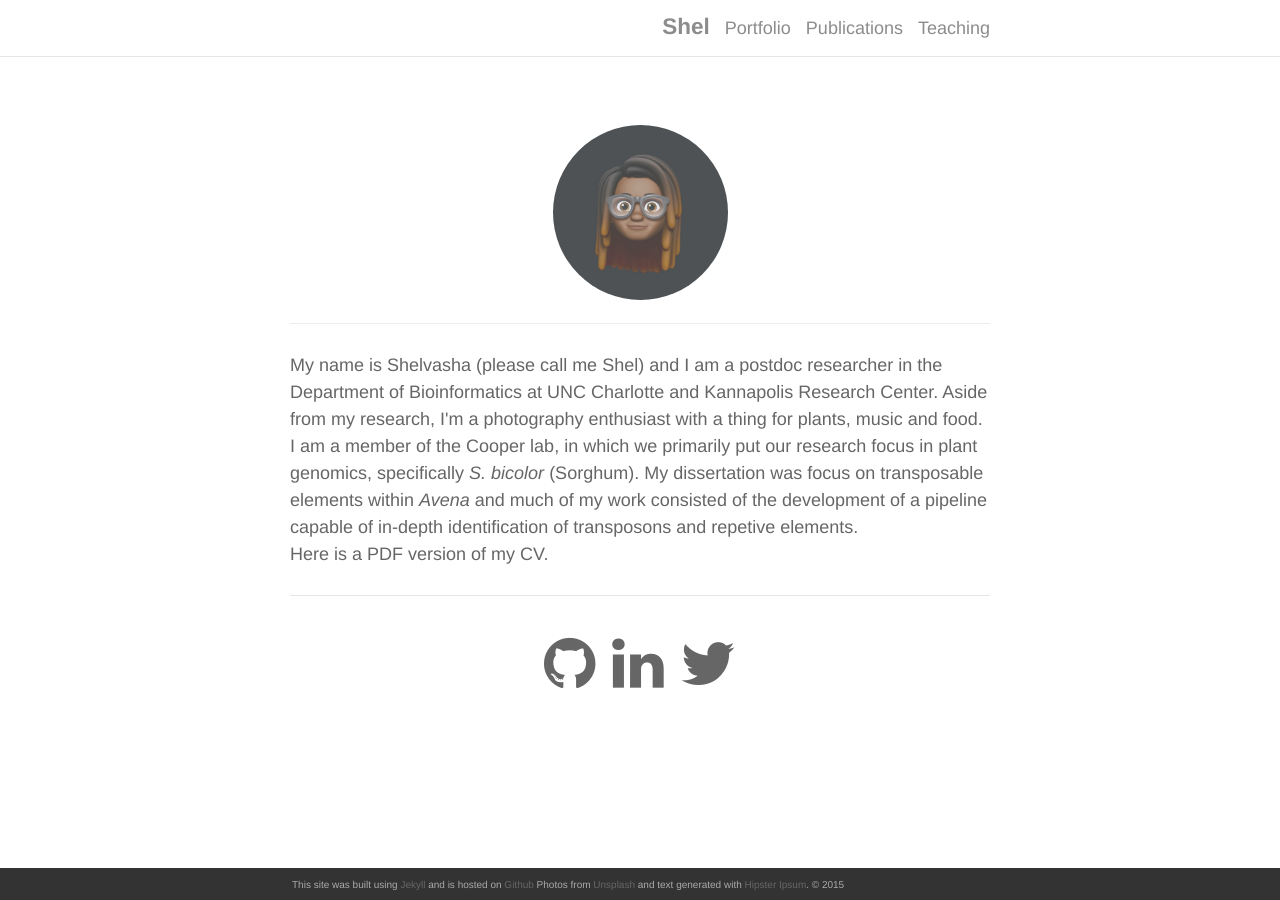
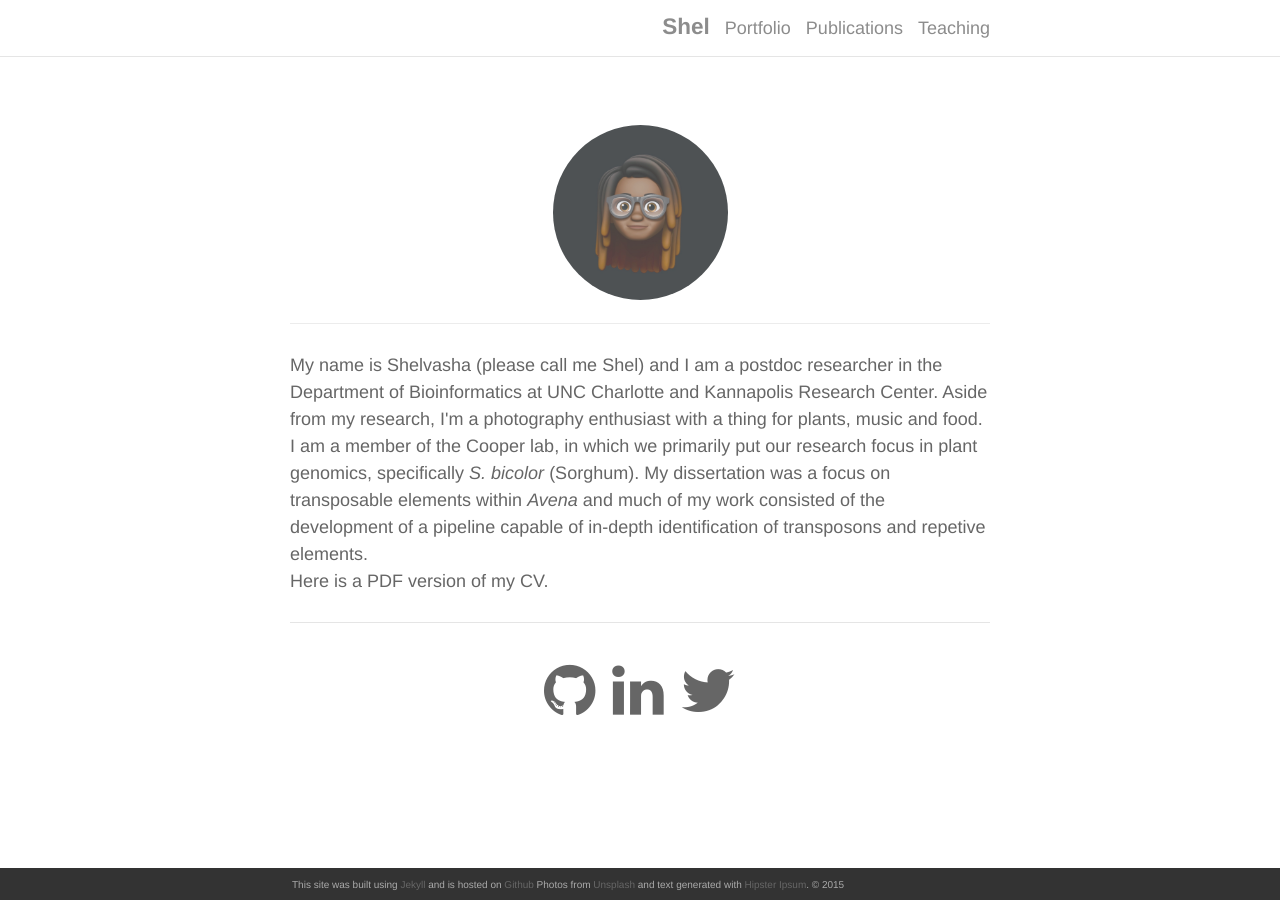
Before and after one commit to shelvasha/shelvasha.github.io, a Jekyll site: the page built from index.html, in a window 1280 px wide. Built offline with Jekyll 4.4.1, drawn with Linux system fonts in a browser that asks for light colours; nearby versions of some CDN libraries; the list of posts is cut into pages by our own code.

```diff
--- a/index.html
+++ b/index.html
@@ -18,7 +18,7 @@ layout: default
 </br>
 <p>My name is Shelvasha (please call me Shel) and I am a postdoc researcher in the Department of Bioinformatics at UNC Charlotte and Kannapolis Research Center. Aside from my <a href="https://shelvasha.github.io/publications/">research</a>, I'm a photography enthusiast with a thing for plants, music and food.</p>
 
-<p>I am a member of the Cooper lab, in which we primarily put our research focus in plant genomics, specifically <em>S. bicolor</em> (Sorghum). My dissertation was focus on transposable elements within <em>Avena</em> and much of my work consisted of the development of a pipeline capable of in-depth identification of transposons and repetive elements.</p>
+<p>I am a member of the Cooper lab, in which we primarily put our research focus in plant genomics, specifically <em>S. bicolor</em> (Sorghum). My dissertation was a focus on transposable elements within <em>Avena</em> and much of my work consisted of the development of a pipeline capable of in-depth identification of transposons and repetive elements.</p>
 
 <p>Here is a PDF version of my <a href="/assets/pdf/Resume.pdf">CV</a>.</p>
 
```
